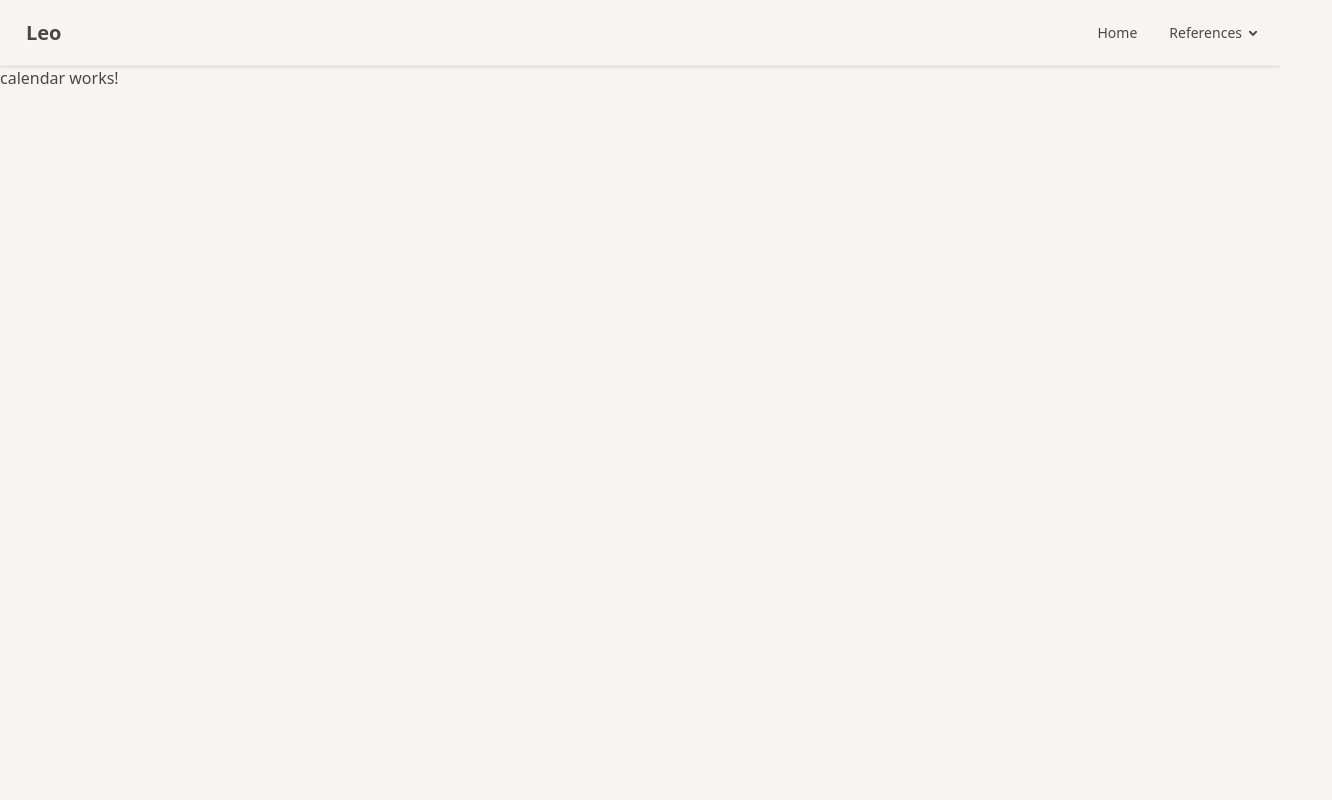
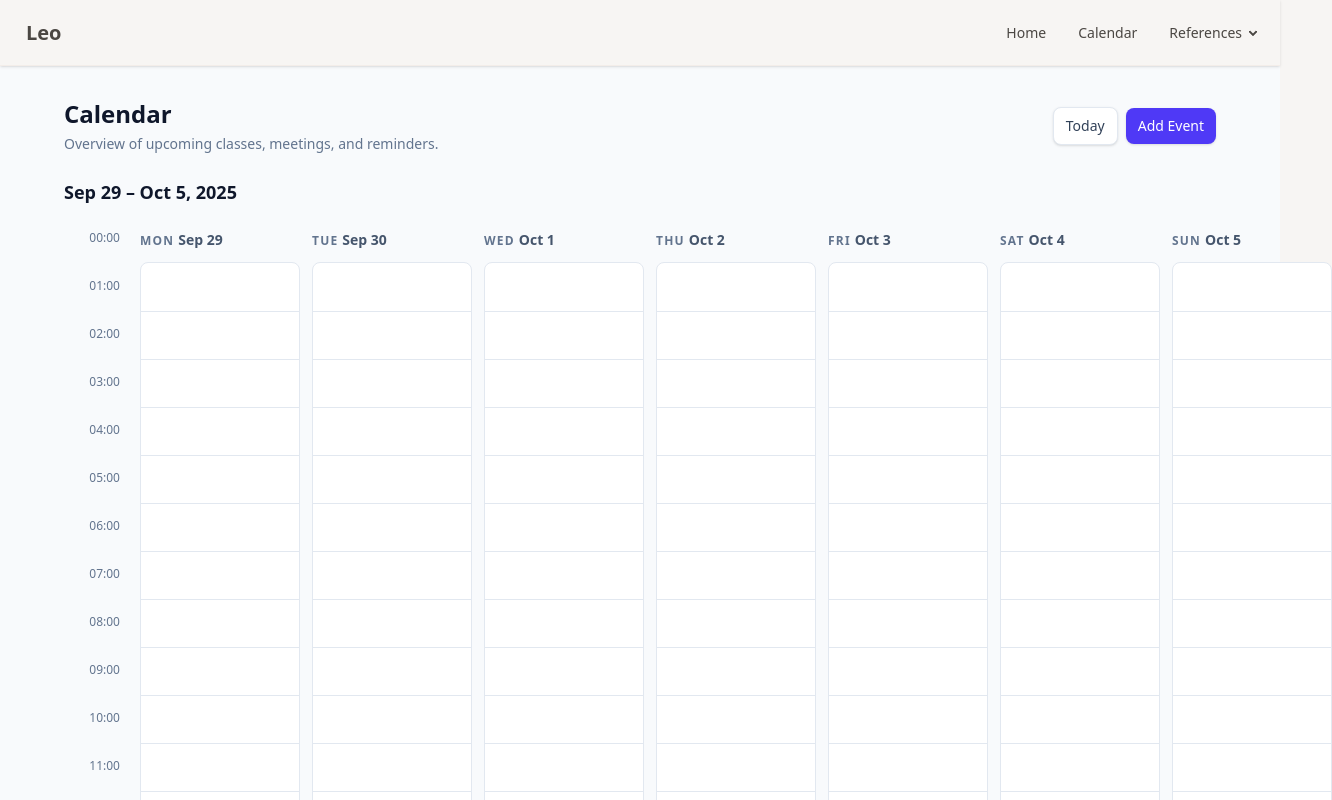
Before and after one commit to Andrey-Sabile/Leo-LMS, an Angular app in the folder src/Web/ClientApp/: page /calendar in a window 1280 px wide. Shown: the top 800 px of the page, 1332 px wide, since content can reach past the window. Built offline with nearby package versions, Linux system fonts and the light colour scheme.

Commit message:
feat: implement calendar feature with week view and event display

```diff
--- a/src/Web/ClientApp/src/app/features/calendar/components/calendar/calendar.component.html
+++ b/src/Web/ClientApp/src/app/features/calendar/components/calendar/calendar.component.html
@@ -1 +1,33 @@
-<p>calendar works!</p>
+<section class="min-h-screen bg-slate-50 px-6 py-8">
+  <div class="mx-auto max-w-6xl space-y-6">
+    <header class="flex items-center justify-between">
+      <div>
+        <h1 class="text-2xl font-semibold text-slate-900">Calendar</h1>
+        <p class="mt-1 text-sm text-slate-500">
+          Overview of upcoming classes, meetings, and reminders.
+        </p>
+      </div>
+
+      <div class="flex items-center gap-2">
+        <button
+          type="button"
+          class="inline-flex items-center gap-2 rounded-lg border border-slate-200 bg-white px-3 py-2 text-sm font-medium text-slate-700 shadow-sm transition hover:border-slate-300 hover:text-slate-900 focus:outline-none focus:ring-2 focus:ring-indigo-500 focus:ring-offset-2"
+        >
+          <span>Today</span>
+        </button>
+
+        <button
+          type="button"
+          class="inline-flex items-center gap-2 rounded-lg bg-indigo-600 px-3 py-2 text-sm font-medium text-white shadow transition hover:bg-indigo-500 focus:outline-none focus:ring-2 focus:ring-indigo-500 focus:ring-offset-2"
+        >
+          <span>Add Event</span>
+        </button>
+      </div>
+    </header>
+
+    <app-calendar-week-view
+      [weekStart]="weekStart"
+      [events]="demoEvents"
+    ></app-calendar-week-view>
+  </div>
+</section>
--- a/src/Web/ClientApp/src/app/features/calendar/components/calendar/calendar.component.ts
+++ b/src/Web/ClientApp/src/app/features/calendar/components/calendar/calendar.component.ts
@@ -1,9 +1,56 @@
-import { Component } from '@angular/core';
+import { ChangeDetectionStrategy, Component } from '@angular/core';
+import { CalendarWeekViewComponent } from './week-view/calendar-week-view.component';
+
+interface DemoWeekEvent {
+  id: number;
+  title: string;
+  start: Date;
+  end: Date;
+  description?: string;
+  location?: string;
+}
 
 @Component({
   selector: 'app-calendar',
   standalone: true,
+  imports: [CalendarWeekViewComponent],
   templateUrl: './calendar.component.html',
-  styles: ``
+  changeDetection: ChangeDetectionStrategy.OnPush,
 })
-export class CalendarComponent {}
+export class CalendarComponent {
+  readonly weekStart = this.getWeekStart(new Date());
+
+  readonly demoEvents: DemoWeekEvent[] = [
+    {
+      id: 1,
+      title: 'Homeroom Check-in',
+      start: new Date(this.weekStart.getFullYear(), this.weekStart.getMonth(), this.weekStart.getDate(), 8, 30),
+      end: new Date(this.weekStart.getFullYear(), this.weekStart.getMonth(), this.weekStart.getDate(), 9, 15),
+      description: 'Welcome back and share announcements.',
+      location: 'Room 302',
+    },
+    {
+      id: 2,
+      title: 'Parent Conference',
+      start: new Date(this.weekStart.getFullYear(), this.weekStart.getMonth(), this.weekStart.getDate() + 2, 15, 0),
+      end: new Date(this.weekStart.getFullYear(), this.weekStart.getMonth(), this.weekStart.getDate() + 2, 15, 45),
+      location: 'Counselors Office',
+    },
+    {
+      id: 3,
+      title: 'Science Lab Prep',
+      start: new Date(this.weekStart.getFullYear(), this.weekStart.getMonth(), this.weekStart.getDate() + 4, 11, 0),
+      end: new Date(this.weekStart.getFullYear(), this.weekStart.getMonth(), this.weekStart.getDate() + 4, 12, 0),
+      description: 'Set up microscopes and materials.',
+    },
+  ];
+
+  private getWeekStart(date: Date): Date {
+    const result = new Date(date);
+    const dayOfWeek = result.getDay();
+    const offset = dayOfWeek === 0 ? -6 : 1 - dayOfWeek; // Monday as the first day
+    result.setDate(result.getDate() + offset);
+    result.setHours(0, 0, 0, 0);
+    return result;
+  }
+}
--- /dev/null
+++ b/src/Web/ClientApp/src/app/features/calendar/components/calendar/week-view/calendar-week-view.component.html
@@ -0,0 +1,62 @@
+<section class="flex flex-col gap-6">
+  <header class="flex items-center justify-between">
+    <h2 class="text-lg font-semibold text-slate-900">
+      {{ daysInWeek[0] | date: 'MMM d' }} – {{ daysInWeek[6] | date: 'MMM d, y' }}
+    </h2>
+  </header>
+
+  <div class="flex gap-3">
+    <div class="flex w-16 shrink-0 flex-col text-xs font-medium text-slate-500">
+      <div
+        *ngFor="let hour of hours; trackBy: trackHour"
+        class="flex h-12 items-start justify-end pr-2"
+      >
+        {{ hour | number: '2.0' }}:00
+      </div>
+    </div>
+
+    <ng-container
+      *ngFor="let day of daysInWeek; let dayIndex = index; trackBy: trackDay"
+    >
+      <div class="flex min-w-[10rem] flex-1 flex-col">
+        <div class="mb-3 flex items-baseline gap-1 font-semibold text-slate-900">
+          <span class="text-xs uppercase tracking-widest text-slate-500">
+            {{ day | date: 'EEE' }}
+          </span>
+          <span class="text-sm text-slate-600">{{ day | date: 'MMM d' }}</span>
+        </div>
+
+        <div
+          class="relative grid grid-cols-1 overflow-hidden rounded-lg border border-slate-200 bg-white"
+        >
+          <div *ngFor="let hour of hours; trackBy: trackHour" class="h-12 border-t border-slate-200 first:border-t-0"></div>
+        </div>
+
+        <div class="mt-3 flex flex-col gap-2">
+          <article
+            *ngFor="let event of eventsByDay[dayIndex]; trackBy: trackEvent"
+            class="rounded-lg border border-slate-200 bg-white p-3 shadow-sm"
+          >
+            <header class="flex flex-col gap-1">
+              <h3 class="text-sm font-semibold text-slate-900">
+                {{ event.title }}
+              </h3>
+              <span class="text-xs text-slate-500">
+                {{ event.start | date: 'shortTime' }} –
+                {{ event.end | date: 'shortTime' }}
+              </span>
+            </header>
+
+            <p *ngIf="event.description" class="text-sm text-slate-700">
+              {{ event.description }}
+            </p>
+
+            <p *ngIf="event.location" class="text-xs text-slate-500">
+              {{ event.location }}
+            </p>
+          </article>
+        </div>
+      </div>
+    </ng-container>
+  </div>
+</section>
--- /dev/null
+++ b/src/Web/ClientApp/src/app/features/calendar/components/calendar/week-view/calendar-week-view.component.ts
@@ -0,0 +1,89 @@
+import { CommonModule } from '@angular/common';
+import { ChangeDetectionStrategy, Component, Input } from '@angular/core';
+
+/**
+ * Basic shape for calendar events used by the week view.
+ * Extend or replace with the real DTO once available.
+ */
+export interface CalendarWeekEvent {
+  id: number | string;
+  title: string;
+  start: Date;
+  end: Date;
+  description?: string;
+  location?: string;
+}
+
+@Component({
+  selector: 'app-calendar-week-view',
+  standalone: true,
+  imports: [CommonModule],
+  templateUrl: './calendar-week-view.component.html',
+  changeDetection: ChangeDetectionStrategy.OnPush,
+})
+export class CalendarWeekViewComponent {
+  /**
+   * The start of the visible week (assumed to already be normalized to the desired week start).
+   */
+  @Input({ required: true })
+  set weekStart(value: Date) {
+    this._weekStart = this.normalizeDate(value);
+    this._daysInWeek = this.buildWeekDays(this._weekStart);
+  }
+
+  /**
+   * Calendar events to render in the weekly grid.
+   */
+  @Input()
+  set events(value: CalendarWeekEvent[]) {
+    this._events = (value ?? []).map((event) => ({
+      ...event,
+      start: new Date(event.start),
+      end: new Date(event.end),
+    }));
+  }
+
+  private _weekStart: Date = this.normalizeDate(new Date());
+  private _events: CalendarWeekEvent[] = [];
+  private _daysInWeek = this.buildWeekDays(this._weekStart);
+
+  readonly hours = Array.from({ length: 24 }, (_, index) => index);
+
+  get daysInWeek(): Date[] {
+    return this._daysInWeek;
+  }
+
+  get eventsByDay(): CalendarWeekEvent[][] {
+    return this.daysInWeek.map((day) => {
+      const startOfDay = new Date(day);
+      startOfDay.setHours(0, 0, 0, 0);
+
+      const endOfDay = new Date(day);
+      endOfDay.setHours(23, 59, 59, 999);
+
+      return this._events.filter(
+        (event) => event.start <= endOfDay && event.end >= startOfDay
+      );
+    });
+  }
+
+  readonly trackHour = (_: number, hour: number) => hour;
+
+  readonly trackDay = (_: number, day: Date) => day.toISOString();
+
+  readonly trackEvent = (_: number, event: CalendarWeekEvent) => event.id;
+
+  private normalizeDate(date: Date): Date {
+    const normalized = new Date(date);
+    normalized.setHours(0, 0, 0, 0);
+    return normalized;
+  }
+
+  private buildWeekDays(start: Date): Date[] {
+    return Array.from({ length: 7 }, (_, offset) => {
+      const day = new Date(start);
+      day.setDate(start.getDate() + offset);
+      return day;
+    });
+  }
+}
--- a/src/Web/ClientApp/src/app/shared/ui/nav-menu/nav-menu.component.html
+++ b/src/Web/ClientApp/src/app/shared/ui/nav-menu/nav-menu.component.html
@@ -14,6 +14,9 @@
         <ul class="menu menu-sm dropdown-content mt-3 z-[1] p-2 shadow bg-base-100 rounded-box w-52">
           <li routerLinkActive="active" [routerLinkActiveOptions]="{ exact: true }">
             <a [routerLink]="['/']" (click)="collapse()">Home</a>
+          </li>
+          <li routerLinkActive="active" [routerLinkActiveOptions]="{ exact: true }">
+            <a [routerLink]="['/calendar']" (click)="collapse()">Calendar</a>
           </li>
           <li routerLinkActive="active">
             <a [routerLink]="['/counter']" (click)="collapse()">Counter</a>
@@ -38,6 +41,10 @@
         <li routerLinkActive="active" [routerLinkActiveOptions]="{ exact: true }">
           <a [routerLink]="['/']">Home</a>
         </li>
+        <li routerLinkActive="active" [routerLinkActiveOptions]="{ exact: true }">
+          <a [routerLink]="['/calendar']">Calendar</a>
+        </li>
+
         <li>
           <details>
             <summary>References</summary>
```
